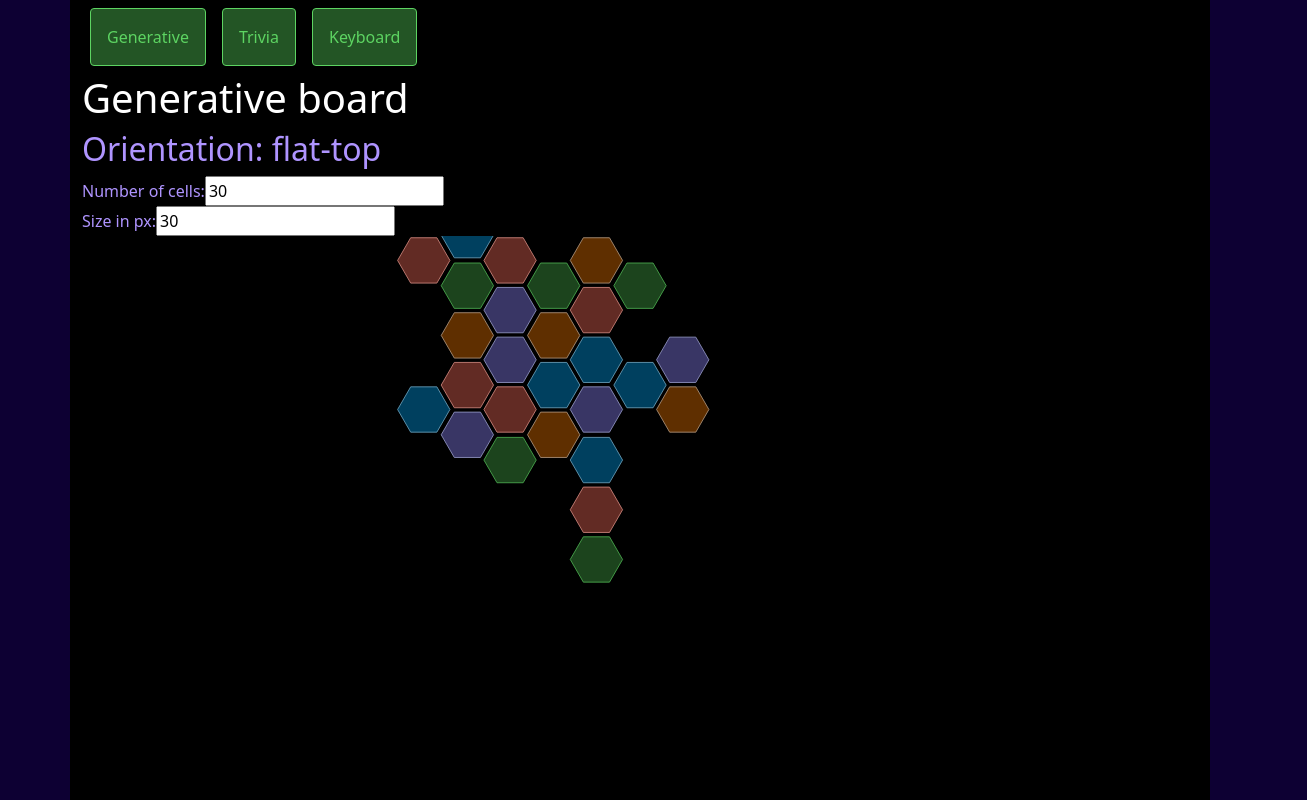
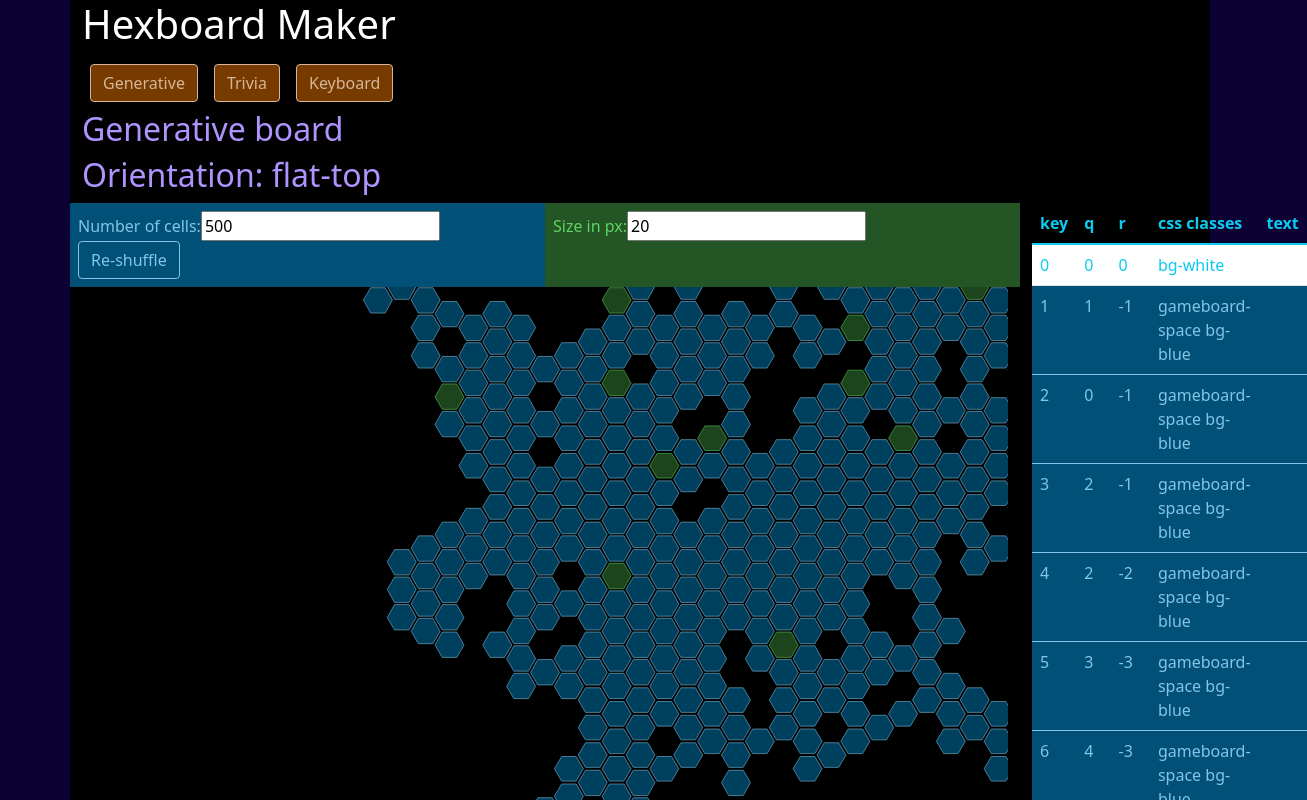
Before and after one commit to vpbasile/hexboard-svg-react-ts, a React (Create React App) app: page / in a window 1280 px wide. Shown: the top 800 px of the page, 1307 px wide, since content can reach past the window. Built offline with nearby package versions, Linux system fonts and the light colour scheme.

Commit message:
Add controls for re-shuffling

```diff
--- a/src/App.tsx
+++ b/src/App.tsx
@@ -22,7 +22,7 @@ function App() {
 
   // <> Global Constants for Utility
   const canvasWidth = window.innerWidth
-  const canvasHeight = window.innerHeight
+  const canvasHeight = 2*window.innerHeight
   const canvasGlobals:canvasGlobals = {
     canvasWidth: canvasWidth,
     canvasHeight: canvasHeight,
@@ -41,10 +41,10 @@ function App() {
   ]
   const [game, setGame] = useState('')
   const navBar = options.map(option => {
-    let css=`bg-green`
+    let css=`bg-orange`
     return (
       <button key = { buttonID++ } onClick = {()=>setGame(option.key) }
-      className = {`btn p-3 m-2 ${css}`}> { option.text }</button >
+      className = {`btn m-2 ${css}`}> { option.text }</button >
   )
 })
 
@@ -64,27 +64,21 @@ switch (game) {
   default: chosenGameBoard = <Generative
     canvasGlobals={canvasGlobals}
   />
-  // <div><h1>Select a game</h1>No game selected</div>; break;
 }
-
-// const chosenGameBoard = <Keyboard
-// canvasGlobals={canvasGlobals}
-// />
 
 return (
   <ErrorBoundary>
     <div className="App container bg-black">
+      <h1>Hexboard Maker</h1>
       <nav className='row'>
         <div id="nav-bar" className='col-12'>
           {navBar}
         </div>
       </nav>
-      <div id="game-container" className='col-12'>
         <ErrorBoundary>
           {chosenGameBoard}
         </ErrorBoundary>
       </div>
-    </div>
   </ErrorBoundary>
 )
 }
--- a/src/boards/Generative.tsx
+++ b/src/boards/Generative.tsx
@@ -4,11 +4,16 @@ import { useState } from "react";
 
 import { hexagon, vector } from "../components/hexDefinitions";
 import { alreadyThere, hexOrientations, randomMove } from "../components/hexFunctions";
+import RosterDisplay from "../components/RosterDisplay";
+
+import '../css/gameboard.css'
 
 export default function GenerativeBoard(props: any) {
 
-	const [numberOfSpaces, SETnumberOfSpaces] = useState(30);
-	const [sizeOfSpaces, SETsizeOfSpaces] = useState(30);
+	const [sizeOfSpaces, SETsizeOfSpaces] = useState(20);
+	const [numberOfSpaces, SETnumberOfSpaces] = useState(500);
+	const [tempNumber, SETtempNumber] = useState(numberOfSpaces)
+	const [hexRoster, SEThexRoster] = useState(newRoster())
 
 	const canvasGlobals = props.canvasGlobals;
 	const canvasHeight = canvasGlobals.canvasHeight;
@@ -32,21 +37,28 @@ export default function GenerativeBoard(props: any) {
 		// Style
 	}
 
-	const hexList: hexagon[] = [];
+	// Randomize color assignment so that 1/3 hexes are green
+	function mapColor(): string {
+		const rando = randomInt(25)
+		if (rando === 1) return "bg-green"
+		// if (rando === 2) return "bg-red"
+		else return "bg-blue"
 
-	const cssClasses = ["bg-green", "bg-red", "bg-blue", "bg-purple", "bg-orange"]
-	let cssClassIndex = 0;
-	function getNextCssClass() {
-		let cssClass = cssClasses[cssClassIndex];
-		cssClassIndex = (cssClassIndex + 1) % cssClasses.length;
-		return cssClass;
-	}
-	function colorHexes(hexes: hexagon[]) {
-		hexes.forEach(hex => { hex.cssClasses = `gameboard-space ${getNextCssClass()}` })
 	}
 
+	function randomInt(int: number): number {
+		return Math.floor(int * Math.random())
+	}
+
+	function colorHexes(hexes: hexagon[]) {
+		hexes.forEach(hex => { if (hex.cssClasses === undefined) hex.cssClasses = `gameboard-space ${mapColor()}` })
+	}
+
+	function newRoster(): hexagon[] {
+		let tempHexList: hexagon[] = []
 		let q = 0;
 		let r = 0;
+		tempHexList.push({q:0,r:0,cssClasses:"bg-white"})
 		for (let i = 0; i < numberOfSpaces; i++) {
 			let found = false;
 			let nextMove: vector = randomMove()
@@ -54,37 +66,43 @@ export default function GenerativeBoard(props: any) {
 			while (!found) {
 				q += nextMove.q;
 				r += nextMove.r;
-			found = !alreadyThere({ q, r }, hexList)
+				found = !alreadyThere({ q, r }, tempHexList)
 			}
-		console.log(`q:${q},r:${r}`)
-		hexList.push({ q, r })
+			tempHexList.push({ q, r })
+		}
+		// Give the hexes some color
+		colorHexes(tempHexList);
+		return tempHexList;
 	}
 
-	// Give the hexes some color
-	colorHexes(hexList);
 
 	// Interface for changing things
-	const numberPicker =
-		<div>
+
+	const editForm = <div className="row">
+		<div id="reRender" className="bg-blue col-6 p-2">
 			<label htmlFor="pickSpace">Number of cells: </label>
-			<input type="number" defaultValue={numberOfSpaces} onChange={(e) => SETnumberOfSpaces(+e.target.value)} />
+			<input type="number" defaultValue={numberOfSpaces} onChange={(e) => SETtempNumber(+e.target.value)} />
+			<button className={`btn bg-blue`} onClick={() => {
+				SETnumberOfSpaces(tempNumber);
+				SEThexRoster(newRoster());
+			}
+			}>Re-shuffle</button >
 		</div>
-
-	const sizePicker =
-	<div>
+		<div id="cosmeticChange" className="bg-green col-6 p-2">
 			<label htmlFor="pickSize">Size in px: </label>
 			<input type="number" defaultValue={sizeOfSpaces} onChange={(e) => SETsizeOfSpaces(+e.target.value)} />
 		</div>
+	</div>
 
 	return (
-		<div id='generativeBoard'>
-			<h1>Generative board</h1>
+		<div className="row" id="generativeBoard">
+			<h2>Generative board</h2>
 			<h2>Orientation: flat-top</h2>
-			{numberPicker}
-			{sizePicker}
+			<div id='generativeBoard' className="col-10">
+				{editForm}
 				<ErrorBoundary>
 					<GameBoard
-					hexRoster={hexList}
+						hexRoster={hexRoster}
 						canvasGlobals={canvasGlobals}
 						gameGlobals={gameGlobals}
 						rotation={"90deg"}
@@ -94,5 +112,9 @@ export default function GenerativeBoard(props: any) {
 					/>
 				</ErrorBoundary>
 			</div>
+			<div id="rosterDisplay" className="col-2">
+				<RosterDisplay hexRoster={hexRoster} />
+			</div>
+		</div>
 	);
 }
--- a/src/boards/Keyboard.tsx
+++ b/src/boards/Keyboard.tsx
@@ -60,7 +60,7 @@ export default function Keyboard(props: { canvasGlobals: canvasGlobals; }) {
 
 	return (
 		<div id='keyboard'>
-			<h1>Keyboard</h1>
+			<h2>Keyboard</h2>
 			<h2>Orientation: pointy-top</h2>
 			<ErrorBoundary>
 				<GameBoard
--- a/src/boards/New.js
+++ b/src/boards/New.js
@@ -63,7 +63,7 @@ export default function TriviaBoard(props) {
 	return (
 		<div className="App">
 			<header className="App-header">
-				<h1>Trivia Board</h1>
+				<h2>Trivia Board</h2>
 				<ErrorBoundary>
 					<GameBoard
 						hexRoster={hexRoster}
--- a/src/boards/New0.js
+++ b/src/boards/New0.js
@@ -28,7 +28,7 @@ export default function Game(props) {
 
 	return (
 		<div id='game'>
-			<h1>Game</h1>
+			<h2>Game</h2>
 
 			<ErrorBoundary>
 				<GameBoard
--- a/src/boards/TriviaBoard.tsx
+++ b/src/boards/TriviaBoard.tsx
@@ -91,7 +91,7 @@ export default function TriviaBoard(props: { canvasGlobals: canvasGlobals; }) {
   return (
     <div className="App">
       <header className="App-header">
-        <h1>Trivia Board</h1>
+        <h2>Trivia Board</h2>
 			<h2>Orientation: flat-top</h2>
         <ErrorBoundary>
           <GameBoard
--- /dev/null
+++ b/src/components/RosterDisplay.tsx
@@ -0,0 +1,22 @@
+import { hexagon } from "./hexDefinitions";
+
+export default function RosterDisplay(props: {hexRoster:hexagon[]}){
+	const hexRoster = props.hexRoster
+	let tableKeyNumber = 0
+	return (
+		<table className="table text-info">
+			<thead>
+				<tr>
+					<th>key</th><th>q</th><th>r</th><th>css classes</th><th>text</th>
+				</tr>
+			</thead>
+			<tbody>
+				{hexRoster.map((hex:hexagon)=>{
+					return (<tr key={`tableRow-${tableKeyNumber}`} className={hex.cssClasses}>
+						<td>{tableKeyNumber++}</td><td>{hex.q}</td><td>{hex.r}</td><td>{hex.cssClasses}</td><td>{hex.hexText}</td>
+					</tr>)
+				})}
+			</tbody>
+		</table>
+	)
+}
--- /dev/null
+++ b/src/css/gameboard.css
@@ -0,0 +1,8 @@
+.gameboard-space {
+	stroke-width: 1;
+}
+
+.gameboard-space:hover {
+	stroke: white;
+	stroke-width: 5px;
+}
```
Also changed, not shown: src/boards/BoardMaker.js (+6 -6 lines), src/css/hexes.css (deleted, +0 -7 lines). Lines whose indentation alone changed are shown as unchanged.
